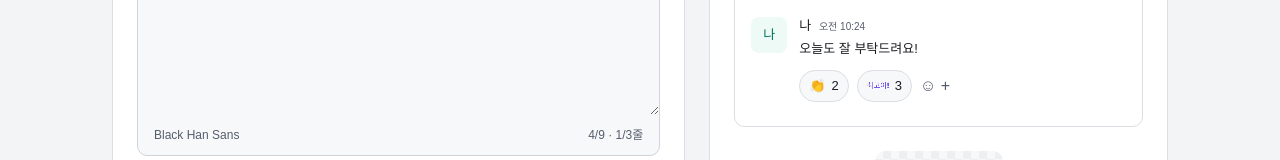
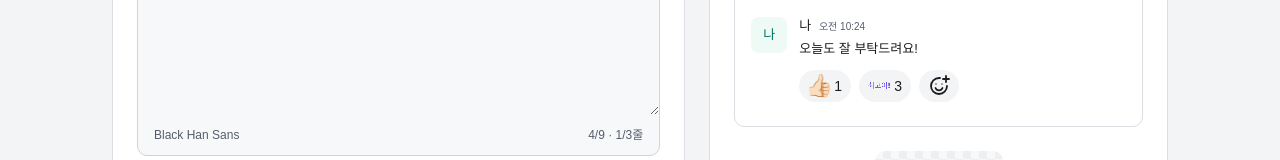
Before and after one commit to hakilee/mojji, a React (Vite) app: page / in a window 1280 px wide. Shown: the part 226-386 px from the top of the page. Built offline with nearby package versions, Linux system fonts and the light colour scheme; a web font is replaced by a local one.

Commit message:
fix: match Slack reaction preview to reference (#33)

```diff
--- a/specs/editor.md
+++ b/specs/editor.md
@@ -13,6 +13,7 @@ Owner: GitHub issue #1. Browser-only; input never leaves the device.
 - E5b (#23): Build an original token-driven editor UI (spacing, typography, radii, surfaces, controls and states), inspired by SEED principles, not its components. Remove EDIT numbering, input prompt and download metadata copy. Provide local font specimen choices, searchable Google Fonts, three new motion effects and horizontal/vertical gradient text. Gradient mode and individual colors are explicit mutually exclusive modes; preview/export share the renderer.
 - E5c (#25): Load the font catalog only when its panel opens, with retryable failure feedback. Compose repeated setting groups using semantic fieldsets. Scope view transitions to font-panel disclosure and result identity; respect reduced motion and preserve immediate text input. Provide skip navigation and accessible disclosure relationships.
 - E5e (#31): Organize pages, reusable UI/editor components, rendering logic and catalog data separately. Use Tailwind utilities for all UI styling with a theme-only entry; remove handwritten component CSS. Show an accessible radial spinner during GIF generation and font loading, inherit surrounding color and stop animation for reduced motion.
+- E5f (#33): Match the supplied Slack reference with compact gray reaction pills, centered 22px emoji and count, no visible unselected border, and an original face-plus SVG in a matching decorative pill. Preserve selected-state feedback and GIF output.
 - E6: No account, server upload, gallery or analytics. No copied third-party branding/assets. Korean fonts are bundled through Fontsource with their licenses. Optional Google Fonts are fetched directly only after explicit selection, without transmitting editor text in API parameters. A bundled searchable family catalog supports Korean filtering, loading/error states and safe fallback; failed loads keep the previous font (#23).
 - E7 (#7): Use the selected C (수다모찌) text-free mochi SVG as the app symbol in header/footer and browser favicon. Use tightly cropped logo bounds, a separate square favicon, and 2% additional inset for Apple/Android regular icons; preserve artwork proportions. Generate Apple touch (180×180) and Android manifest (192×192, 512×512, plus maskable 512×512) icons from the same source. Keep platform icon backgrounds opaque and the maskable artwork inside its central safe zone. Expose the brand name 슬랙모찌 accessibly without a visible wordmark.
 
--- a/src/pages/EditorPage.tsx
+++ b/src/pages/EditorPage.tsx
@@ -345,13 +345,16 @@ export function EditorPage() {
                   <p>오늘도 잘 부탁드려요!</p>
                   <div className="flex flex-wrap items-center gap-2">
                     <span
-                      className="inline-flex min-h-8 items-center justify-center gap-1.5 rounded-full border border-stroke-neutral bg-bg-neutral-weak px-[9px] py-[3px] text-[13px] tabular-nums"
-                      aria-label="박수 반응"
+                      className="inline-flex h-8 items-center justify-center gap-1 rounded-full border border-transparent bg-bg-layer-basement px-2 py-1 text-sm leading-none tabular-nums"
+                      aria-label="엄지 반응"
                     >
-                      👏 <span>2</span>
+                      <span className="inline-flex size-[22px] items-center justify-center text-[22px]">
+                        👍🏻
+                      </span>{" "}
+                      <span>1</span>
                     </span>
                     <button
-                      className="focus-visible:outline-3 focus-visible:outline-stroke-focus focus-visible:outline-offset-3 [-webkit-tap-highlight-color:transparent] cursor-pointer touch-manipulation disabled:cursor-not-allowed disabled:bg-bg-disabled disabled:text-fg-disabled aria-pressed:border-stroke-brand aria-pressed:bg-bg-brand-weak aria-pressed:text-fg-brand enabled:active:bg-bg-brand-weak-pressed inline-flex min-h-8 items-center justify-center gap-1.5 rounded-full border border-stroke-neutral bg-bg-neutral-weak px-[9px] py-[3px] text-[13px] tabular-nums hover:border-stroke-brand [&>canvas]:size-[22px]"
+                      className="focus-visible:outline-3 focus-visible:outline-stroke-focus focus-visible:outline-offset-3 [-webkit-tap-highlight-color:transparent] cursor-pointer touch-manipulation disabled:cursor-not-allowed disabled:bg-bg-disabled disabled:text-fg-disabled aria-pressed:border-stroke-brand aria-pressed:bg-bg-brand-weak aria-pressed:text-fg-brand enabled:active:bg-bg-brand-weak-pressed inline-flex h-8 items-center justify-center gap-1 rounded-full border border-transparent bg-bg-layer-basement px-2 py-1 text-sm leading-none tabular-nums hover:border-stroke-brand [&>canvas]:size-[22px]"
                       type="button"
                       aria-label={`내 이모지 반응 ${reacted ? 4 : 3}개`}
                       aria-pressed={reacted}
@@ -365,8 +368,24 @@ export function EditorPage() {
                       />
                       <span>{reacted ? 4 : 3}</span>
                     </button>
-                    <span className="text-base text-fg-neutral-muted" aria-hidden="true">
-                      ☺ +
+                    <span
+                      className="inline-flex h-8 items-center justify-center rounded-full bg-bg-layer-basement px-2 text-fg-neutral"
+                      aria-hidden="true"
+                    >
+                      <svg
+                        className="size-6"
+                        viewBox="0 0 24 24"
+                        fill="none"
+                        stroke="currentColor"
+                        strokeWidth="1.8"
+                        strokeLinecap="round"
+                        strokeLinejoin="round"
+                      >
+                        <path d="M20 12a8 8 0 1 1-8-8h1M19 2v6m-3-3h6" />
+                        <path d="M8.5 14a3.8 3.8 0 0 0 7 0" />
+                        <circle cx="9" cy="10" r=".7" fill="currentColor" stroke="none" />
+                        <circle cx="15" cy="10" r=".7" fill="currentColor" stroke="none" />
+                      </svg>
                     </span>
                   </div>
                 </div>
```
